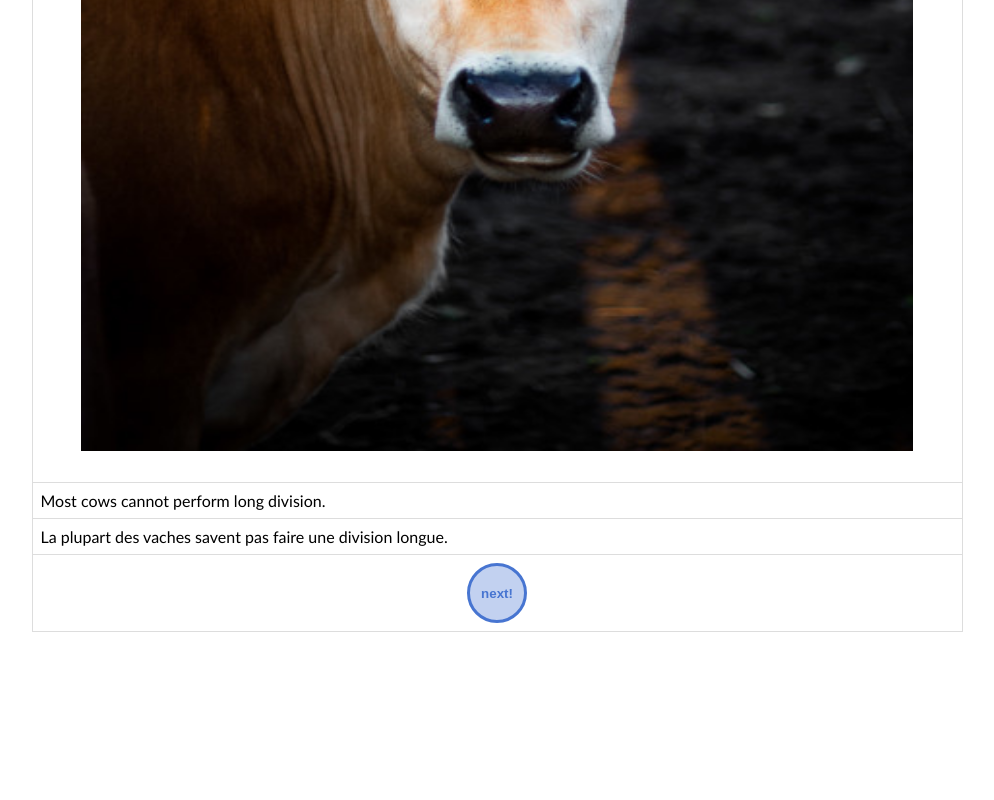
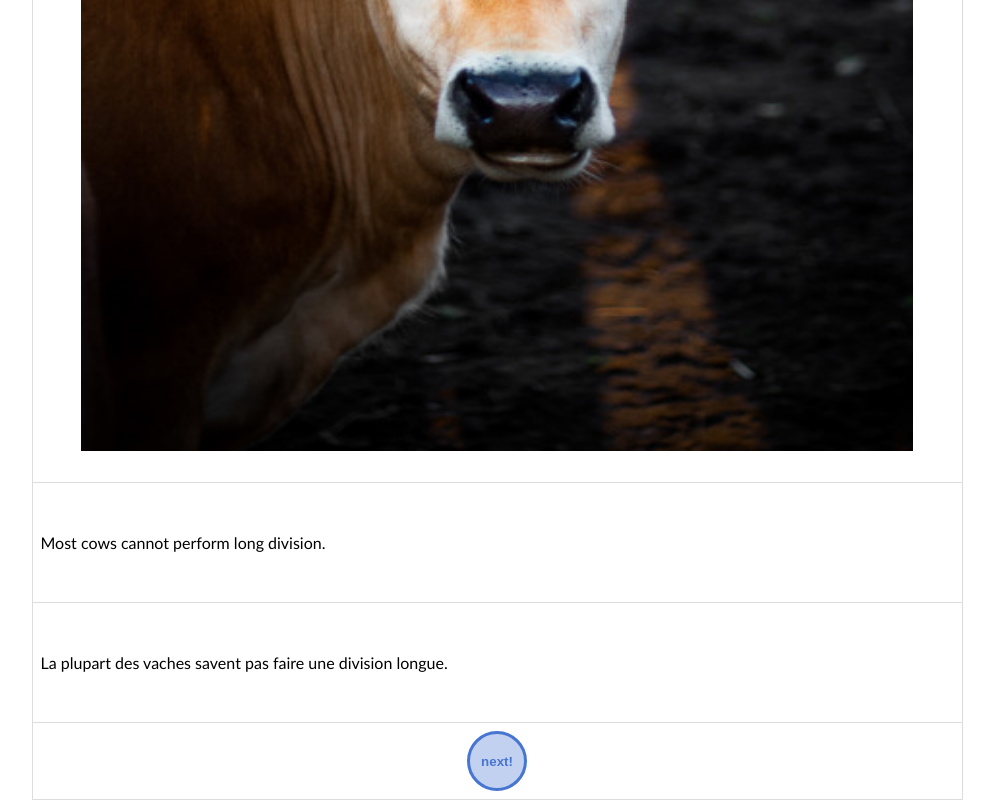
Before and after one commit to dactyrafficle/Les_animaux, a plain HTML site: page index.html in a window 1280 px wide. Shown: the part 486-1286 px from the top of the page, without its empty margins (143-1137 px from the left). Before the commit the page ends 1118 px from the top, so only its background shows below. Drawn offline with Linux system fonts and the light colour scheme.

Commit message:
Add files via upload

```diff
--- a/index.css
+++ b/index.css
@@ -29,6 +29,10 @@ html, body {
   border: 1px solid #ddd;
   padding: 1vh;
   width: 35vw;
+
+}
+.desc {
+  height: 15vh;
 }
 #img-container {
  height: 70vw;
--- a/index.html
+++ b/index.html
@@ -17,8 +17,8 @@
      <tr><td>french</td><td id='french-name'></td></tr>
      <tr><td>english</td><td id='english-name'></td></tr>
      <tr><td colspan=2 id='img-container'><img id='myimage' src='' /></td></tr>
-     <tr><td colspan=2 id='desc_en'></td></tr>
-     <tr><td colspan=2 id='desc_fr'></td></tr>
+     <tr><td colspan=2 id='desc_en' class='desc'></td></tr>
+     <tr><td colspan=2 id='desc_fr' class='desc'></td></tr>
      <tr><td colspan=2 class='noselect' style='text-align: center;'><button id='mybutton'>next!</button></td></tr>
     </table>
    </div>
```
